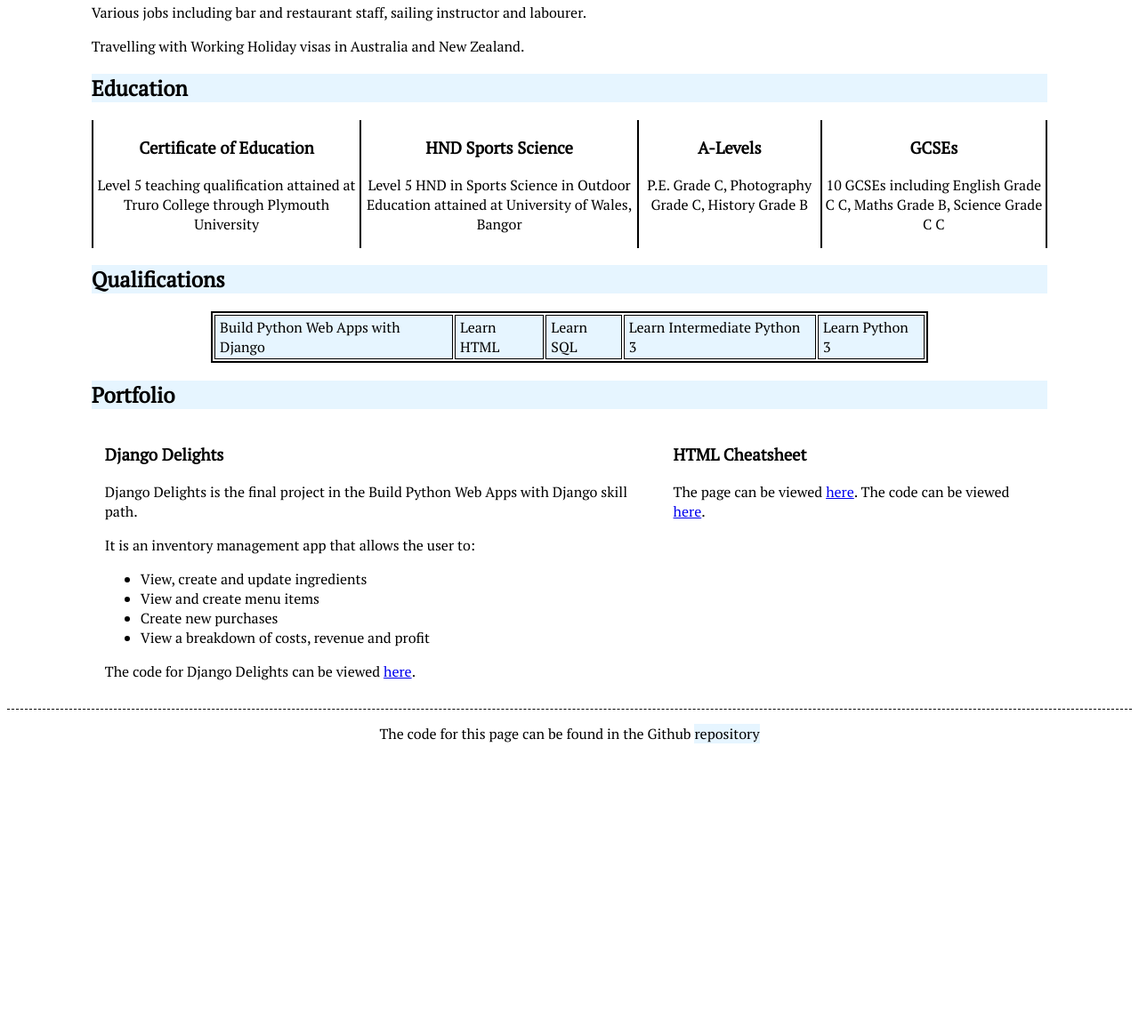
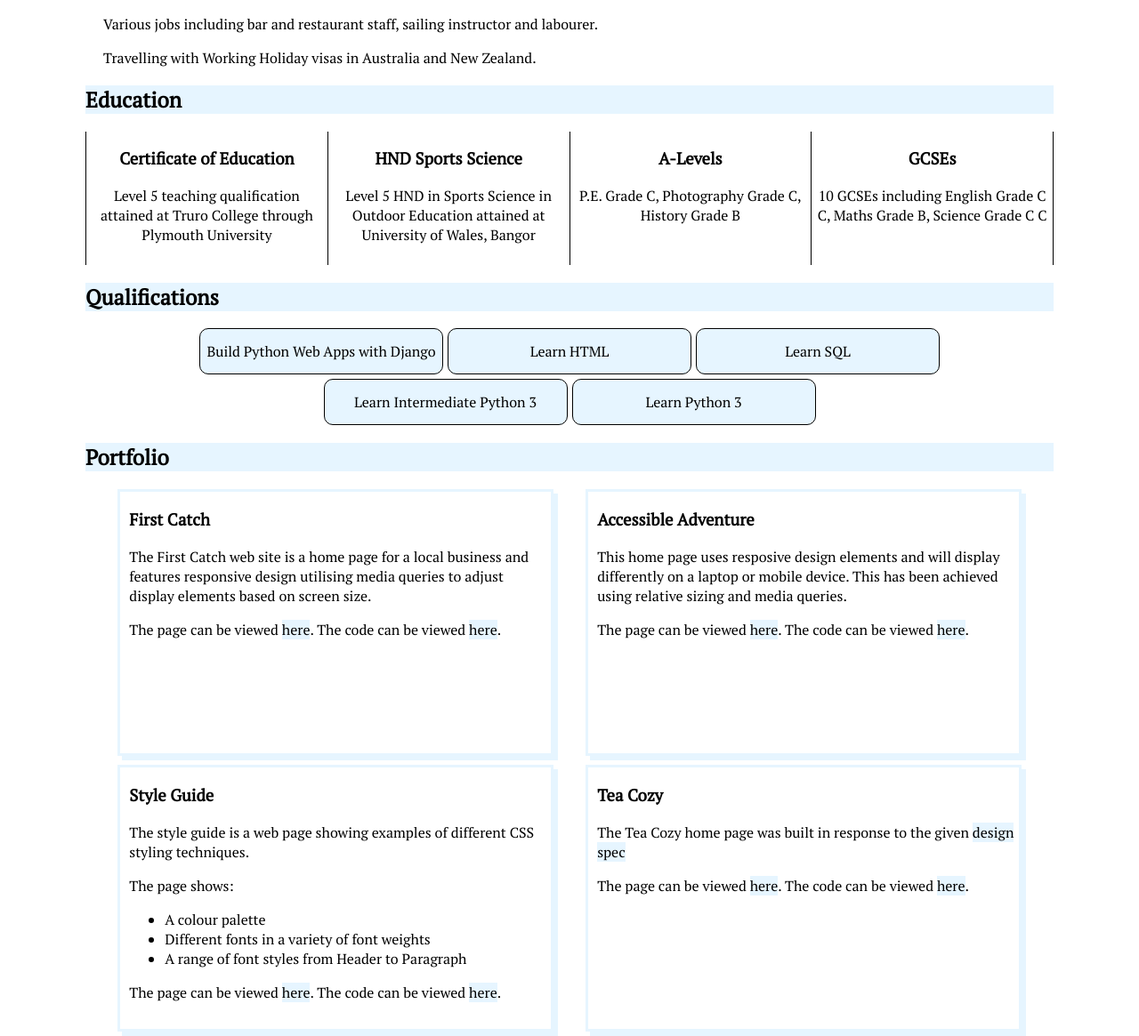
Before and after one commit to tommygee63/c.v, a plain HTML site: page index.html in a window 1280 px wide. Shown: the part 882-2047 px from the top of the page at 89% size. Before the commit the page ends 1734 px from the top, so only its background shows below. Drawn offline with Linux system fonts and the light colour scheme.

Commit message:
update to flex box and grid

```diff
--- a/index.html
+++ b/index.html
@@ -25,7 +25,7 @@
                 <h2>Contact</h2>
                 <ul>
                     <li class="phone">Phone - 07850 131763</li>
-                    <li class="email">Email - tommygee63@googlemail.com</li>
+                    <li class="email">Email - <a href="mailto:tommygee63@gmail.com">tommygee63@googlemail.com</a></li>
                     <li class="linked">LinkedIn - <a href="https://www.linkedin.com/in/tommy-gee-266b4923b/" target="_blank">Tommy Gee</a></li>
                 </ul>
             </div>
@@ -82,8 +82,23 @@
             </div>
             <div class="quals" id="quals">
                 <h2>Qualifications</h2>
-                <div class="table">
-                <table>
+                <div class="flex-box">
+                    <div class="qual">
+                        <a href="https://www.codecademy.com/profiles/tommygee63/certificates/607878ed81004d0017706259" target="_blank">Build Python Web Apps with Django</a>
+                    </div>
+                    <div class="qual">
+                        <a href="https://www.codecademy.com/profiles/tommygee63/certificates/9eb0741e5ebef1f9f58a53bfac67d3a7" target="_blank">Learn HTML</a>
+                    </div>
+                    <div class="qual">
+                        <a href="https://www.codecademy.com/profiles/tommygee63/certificates/042a4e5884e3eb6ea1f2a12be6abb851" target="_blank">Learn SQL</a>
+                    </div>
+                    <div class="qual">
+                        <a href="https://www.codecademy.com/profiles/tommygee63/certificates/18580789eaba28f09e116f4fc2acec44" target="_blank">Learn Intermediate Python 3</a>
+                    </div>
+                    <div class="qual">
+                        <a href="https://www.codecademy.com/profiles/tommygee63/certificates/6c152bd262967f8c941c9707ed636bda" target="_blank">Learn Python 3</a>
+                    </div>
+                <!--<table>
                     <tr>
                         <td><a href="https://www.codecademy.com/profiles/tommygee63/certificates/607878ed81004d0017706259" target="_blank">Build Python Web Apps with Django</a></td>
                         <td><a href="https://www.codecademy.com/profiles/tommygee63/certificates/9eb0741e5ebef1f9f58a53bfac67d3a7" target="_blank">Learn HTML</a></td>
@@ -91,13 +106,49 @@
                         <td><a href="https://www.codecademy.com/profiles/tommygee63/certificates/18580789eaba28f09e116f4fc2acec44" target="_blank">Learn Intermediate Python 3</a></td>
                         <td><a href="https://www.codecademy.com/profiles/tommygee63/certificates/6c152bd262967f8c941c9707ed636bda" target="_blank">Learn Python 3</a></td>
                     </tr>
-                </table>
+                </table> -->
                 </div>
             </div>
             <div class="portfolio" id="portfolio">
                 <h2>Portfolio</h2>
                 <div class="projects">
-                    <div class="project" id="project-1">
+                    <div class="project">
+                        <h3>First Catch</h3>
+                        <p>The First Catch web site is a home page for a local business and features responsive design utilising media queries to adjust
+                            display elements based on screen size.
+                        </p>
+                        <p>The page can be viewed <a href="https://tommygee63.github.io/first-catch/" target="_blank">here</a>.
+                            The code can be viewed <a href="https://github.com/tommygee63/first-catch" target="_blank">here</a>.</p>
+
+                    </div>
+                    <div class="project">
+                        <h3>Accessible Adventure</h3>
+                        <p>This home page uses resposive design elements and will display differently on a laptop or mobile device.
+                            This has been achieved using relative sizing and media queries.</p>
+                            <p>The page can be viewed <a href="https://tommygee63.github.io/accessible-adventure/" target="_blank">here</a>.
+                                The code can be viewed <a href="https://github.com/tommygee63/accessible-adventure" target="_blank">here</a>.</p>
+                    </div>
+                    <div class="project">
+                        <h3>Style Guide</h3>
+                        <p>The style guide is a web page showing examples of different CSS styling techniques.</p>
+                        <p>The page shows:</p>
+                        <ul>
+                            <li>A colour palette</li>
+                            <li>Different fonts in a variety of font weights</li>
+                            <li>A range of font styles from Header to Paragraph</li>
+                        </ul>
+                        <p>The page can be viewed <a href="https://tommygee63.github.io/style-guide/" target="_blank">here</a>.
+                            The code can be viewed <a href="https://github.com/tommygee63/style-guide" target="_blank">here</a>.</p>
+                    </div>
+                    <div class="project">
+                        <h3>Tea Cozy</h3>
+                        <p>The Tea Cozy home page was built in response to the given
+                            <a href="https://content.codecademy.com/courses/freelance-1/unit-4/img-tea-cozy-redline.jpg?_gl=1*uyokl9*_ga*MTg2MjE5Njc0Mi4xNjAzNjY2OTY3*_ga_3LRZM6TM9L*MTY4OTc3MDMxMS4xOTUuMS4xNjg5NzcwNTk5LjAuMC4w" target="_blank">design spec</a>
+                        </p>
+                        <p>The page can be viewed <a href="https://tommygee63.github.io/teacozy/" target="_blank">here</a>.
+                            The code can be viewed <a href="https://github.com/tommygee63/teacozy" target="_blank">here</a>.</p>
+                    </div>
+                    <div class="project" id="django-delights">
                         <h3>Django Delights</h3>
                         <p>Django Delights is the final project in the Build Python Web Apps with Django skill path.</p>
                         <p>It is an inventory management app that allows the user to:</p>
@@ -109,9 +160,11 @@
                         </ul>
                         <p>The code for Django Delights can be viewed <a href="https://github.com/tommygee63/djangodelights" target="_blank">here</a>.</p>
                     </div>
-                    <div class="project" id="project-2">
+                    <div class="project">
                         <h3>HTML Cheatsheet</h3>
-                        <p>The page can be viewed <a href="https://tommygee63.github.io/html-cheatsheet/" target="_blank">here</a>. The code can be viewed <a href="https://github.com/tommygee63/html-cheatsheet" target="_blank">here</a>.</p>
+                        <p>This is a simple web page displaying a table that lists some of the commonly used html tags.</p>
+                        <p>The page can be viewed <a href="https://tommygee63.github.io/html-cheatsheet/" target="_blank">here</a>.
+                           The code can be viewed <a href="https://github.com/tommygee63/html-cheatsheet" target="_blank">here</a>.</p>
                     </div>
                 </div>
             </div>
--- a/style.css
+++ b/style.css
@@ -6,6 +6,7 @@ header {
     text-align: center;
     border-bottom: 1px dashed black;
     background-color: #e6f5ff;
+    height: 130px;
 }
 
 h1 {
@@ -14,7 +15,7 @@ h1 {
 }
 
 body {
-    margin-top: 0px;
+    margin: 0px;
 
 }
 
@@ -32,6 +33,9 @@ main {
     margin-right:5px;
     border: 2px solid black;
     border-radius: 10px;
+    height: 30px;
+    width: 110px;
+    box-sizing: border-box;
 }
 
 .navigation a {
@@ -48,8 +52,7 @@ main {
 }
 
 .navigation a:hover {
-    background-color: #000000;
-    color:#e6f5ff
+    font-weight: bold;
 }
 
 .contact li {
@@ -66,19 +69,18 @@ main {
     border-right: 1px solid black
 }
 
-.linked a {
+.contact a {
     text-decoration: none;
     background-color: #e6f5ff;
     color: black;
 }
 
-.linked a:visited {
+.contact a:visited {
     color:black;
 }
 
-.linked a:hover {
-    color:#e6f5ff;
-    background-color: #000000;
+.contact a:hover {
+    font-weight: bold;
 }
 
 h2 {
@@ -89,7 +91,33 @@ h2 {
     display:inline-block;
 }
 
+.work h3,
+.work h4,
+.work p {
+    padding-left: 20px;
+}
+
+.work ul {
+    padding-left: 60px;
+}
+
 .edu-main {
+    display: flex;
+    justify-content: center;
+}
+
+.edu {
+    width: 25%;
+    height: 150px;
+    text-align: center;
+    border-right: 1px solid black;
+}
+
+#first {
+    border-left: 1px solid black;
+}
+
+/*.edu-main {
     display: table;
 }
 
@@ -106,9 +134,39 @@ h2 {
 
 #last {
     border-right: 2px solid black;
+}*/
+
+.quals .flex-box {
+
+    display: flex;
+    justify-content: center;
+    flex-wrap: wrap;
+    row-gap: 5px;
+    column-gap: 5px;
 }
 
-.table {
+.flex-box .qual {
+    width: 25%;
+    height: 50px;
+    border: 1px solid black;
+    border-radius: 10px;
+    display: flex;
+    justify-content: center;
+    align-items: center;
+    background-color: #e6f5ff;
+}
+
+.qual a {
+    text-decoration: none;
+    background-color: #e6f5ff;
+    color: black;
+}
+
+.qual a:hover {
+    font-weight: bold;
+}
+
+/*.table {
     width: 75%;
     margin: 0 auto;
 }
@@ -132,9 +190,43 @@ h2 {
 .table a:hover {
     background-color: #000000;
     color: #e6f5ff;
+}*/
+
+.projects {
+    display: grid;
+    grid-template-columns: repeat(2, 45%);
+    grid-template-rows: 300px;
+    row-gap: 10px;
+    justify-content: space-evenly;
+    grid-auto-rows: 300px;
 }
 
-.projects {
+.project {
+    padding-left: 10px;
+    border: 3px solid #e6f5ff;
+    box-shadow: 5px 5px  #e6f5ff;
+}
+
+.projects a {
+    text-decoration: none;
+    color: black;
+    background-color: #e6f5ff;
+}
+
+.projects a:visited {
+    color: black;
+}
+
+.projects a:hover {
+    font-weight: bold;
+}
+
+/*#django-delights {
+    overflow-y: scroll;
+}*/
+
+
+/*.projects {
     display: table;
 }
 
@@ -142,11 +234,12 @@ h2 {
     display: table-cell;
     padding: 0 15px;
     padding-bottom: 15px;
-}
+}*/
 
 footer {
     text-align: center;
     border-top: 1px dashed black;
+    margin-top: 10px;
 }
 
 footer a {
@@ -160,6 +253,5 @@ footer a:visited {
 }
 
 footer a:hover {
-    color:#e6f5ff;
-    background-color: black;
+    font-weight: bold;
 }
```
